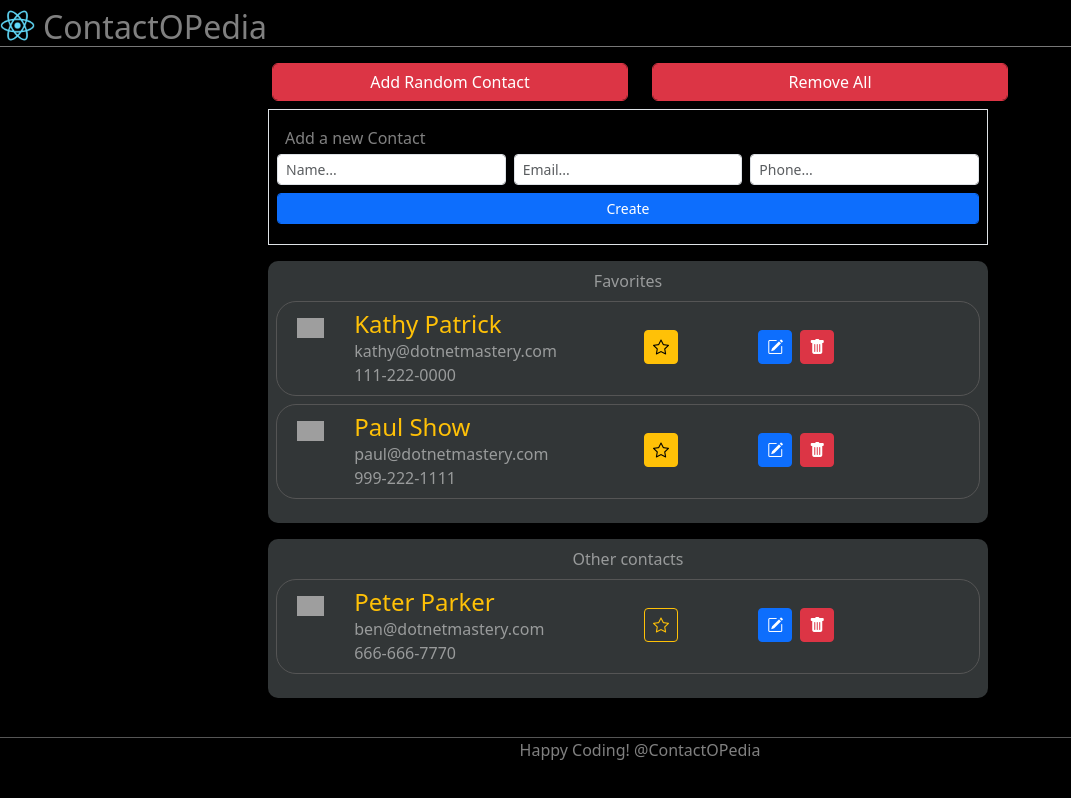
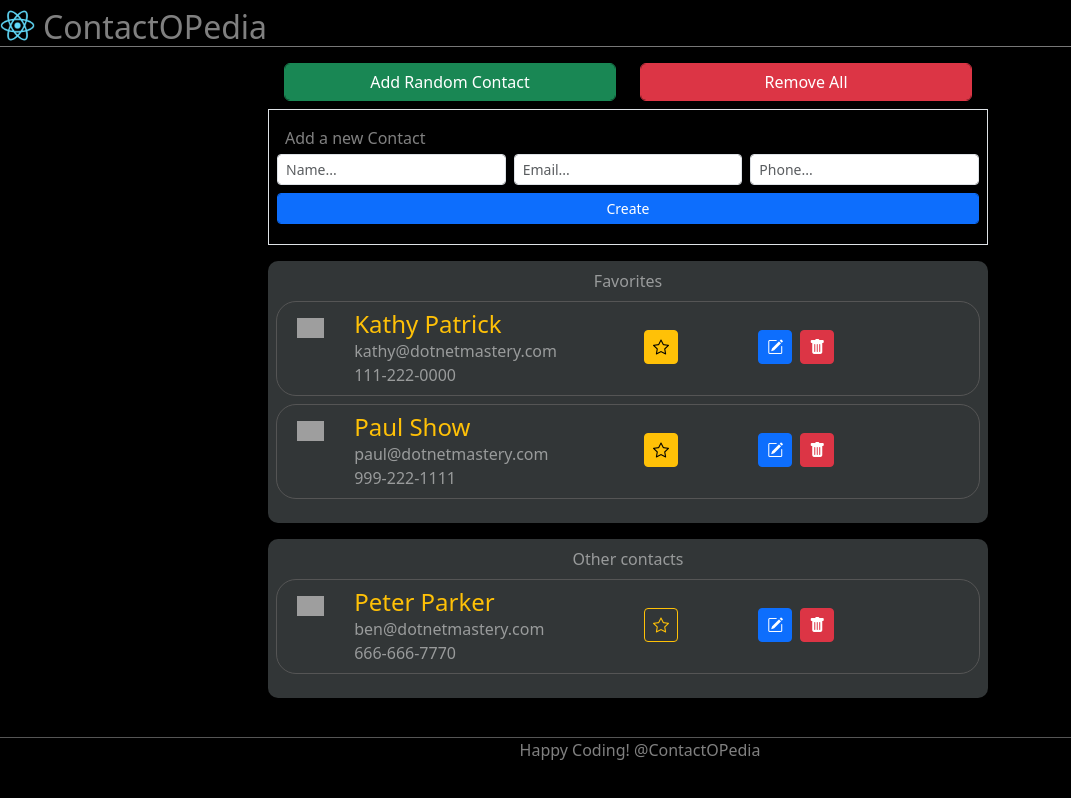
Before and after one commit to Serhii-Priadkin/contactopedia-React-Course, a React (Create React App) app: page / in a window 1280 px wide. Shown: the whole page, without its empty margins (0-1071 px from the left). Built offline with nearby package versions, Linux system fonts and the light colour scheme; grey boxes are pictures that could not be loaded.

Commit message:
Have added 'Add Random Contact' functionality

```diff
--- a/package.json
+++ b/package.json
@@ -6,6 +6,7 @@
     "@testing-library/jest-dom": "^5.16.5",
     "@testing-library/react": "^13.4.0",
     "@testing-library/user-event": "^13.5.0",
+    "axios": "^1.3.4",
     "react": "^18.2.0",
     "react-dom": "^18.2.0",
     "react-scripts": "5.0.1",
--- a/src/Components/ContactPages/AddContact.jsx
+++ b/src/Components/ContactPages/AddContact.jsx
@@ -74,7 +74,7 @@ class AddContact extends React.Component {
               </div>
             )}
 
-            <div className="row-3 p-1">
+            <div className="row-3 p-1 ">
               <button className="btn btn-primary btn-sm form-control">
                 Create
               </button>
--- a/src/Components/ContactPages/AddRandomContact.jsx
+++ b/src/Components/ContactPages/AddRandomContact.jsx
@@ -1,7 +1,24 @@
-const AddRandomContact = () => {
+import { getRandomUser } from "../../Utility/api";
+
+const GetRandomContact = async (props) => {
+  const responseFromAPI = await getRandomUser();
+  console.log(responseFromAPI);
+
+  return props.handleAddRandomContact({
+    name:
+      responseFromAPI.data.first_name + " " + responseFromAPI.data.last_name,
+    email: responseFromAPI.data.email,
+    phone: responseFromAPI.data.phone_number,
+  });
+};
+
+const AddRandomContact = (props) => {
   return (
     <div>
-      <button className="btn btn-danger form-control">
+      <button
+        className="btn btn-success form-control"
+        onClick={() => GetRandomContact(props)}
+      >
         Add Random Contact
       </button>
     </div>
--- a/src/Components/ContactPages/Contact.jsx
+++ b/src/Components/ContactPages/Contact.jsx
@@ -33,11 +33,11 @@ const Contact = (props) => {
       </div>
       <div className="col-2 col-md-3 pt-md-3">
         <button className="btn btn-primary btn-sm m-1">
-          <i class="bi bi-pencil-square" style={{ fontSize: "1rem" }}></i>
+          <i className="bi bi-pencil-square" style={{ fontSize: "1rem" }}></i>
         </button>
         <button className="btn btn-danger btn-sm m-1">
           <i
-            class="bi bi-trash-fill"
+            className="bi bi-trash-fill"
             onClick={() => props.deleteContact(props.contact.id)}
             style={{ fontSize: "1rem" }}
           ></i>
--- a/src/Components/ContactPages/ContactIndex.jsx
+++ b/src/Components/ContactPages/ContactIndex.jsx
@@ -81,8 +81,21 @@ class ContactIndex extends React.Component {
     this.setState((prevState) => {
       return {
         contactList: prevState.contactList.filter((obj) => {
-          return obj.id!==contactId;
+          return obj.id !== contactId;
         }),
+      };
+    });
+  };
+
+  handleAddRandomContact = (newContact) => {
+    const newFinalContact = {
+      ...newContact,
+      id: this.state.contactList[this.state.contactList.length - 1].id + 1,
+      isFavorite: false,
+    };
+    this.setState((prevState) => {
+      return {
+        contactList: prevState.contactList.concat([newFinalContact]),
       };
     });
   };
@@ -93,10 +106,12 @@ class ContactIndex extends React.Component {
         <Header />
         <div className="container" style={{ minHeight: "85vh" }}>
           <div className="row py-3">
-            <div className="col-4 offset-2">
-              <AddRandomContact />
+            <div className="col-4 offset-2 row">
+              <AddRandomContact
+                handleAddRandomContact={this.handleAddRandomContact}
+              />
             </div>
-            <div className="col-4">
+            <div className="col-4 row">
               <RemoveAllContact />
             </div>
             <div className="row py-2">
--- /dev/null
+++ b/src/Utility/api.jsx
@@ -0,0 +1,16 @@
+import axios from "axios";
+
+const getRandomUser = async() => {
+  const response = await axios.get(
+    "https://random-data-api.com/api/v2/users?size=2&is_xml=true",
+    {
+      headers: {},
+      params: {
+        size: 1,
+      },
+    }
+  );
+  return response;
+};
+
+export { getRandomUser };
```
Also changed, not shown: 1 other file (tests, documents, lock files or other folders).
